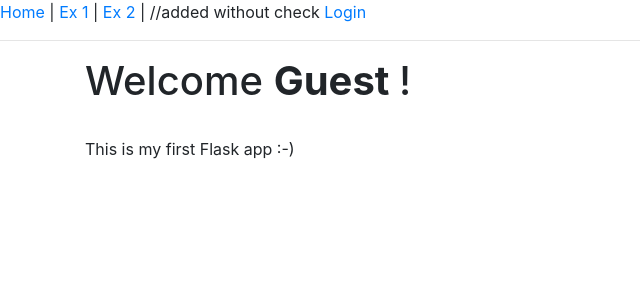
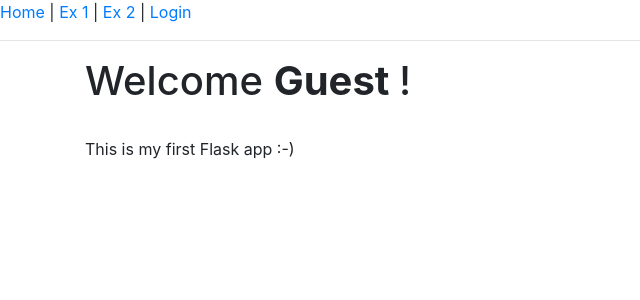
Before and after one commit to drfluo/chaizlet, a Flask app: page / in a window 1280 px wide. Shown: the top 300 px of the page, without its empty margins (0-640 px from the left). Run offline with Flask 2, Linux system fonts and the light colour scheme; some libraries are stand-ins or nearby versions.

Commit message:
syntaxe commentaire

```diff
--- a/app/templates/base.html
+++ b/app/templates/base.html
@@ -9,7 +9,7 @@
 		    {% if session['username'] %}<a href="/adduser">Add User</a> | {% endif %}
 		    {% if session['username'] %}<a href="/users">Users</a> | {% endif %}
 		    <a href="/ex1">Ex 1</a> |
-		    <a href="/ex2">Ex 2</a> |	//added without check
+		    <a href="/ex2">Ex 2</a> |	<!-- added without check -->
 		    {% if session['username'] %}<a href="/logout">Logout</a> {% else %} <a href="/login">Login</a>  {% endif %}
 		    {% if session['username'] %}(Logged as <strong>{{ session['username'] }}</strong>){% endif %}</div>
         <hr>
```
